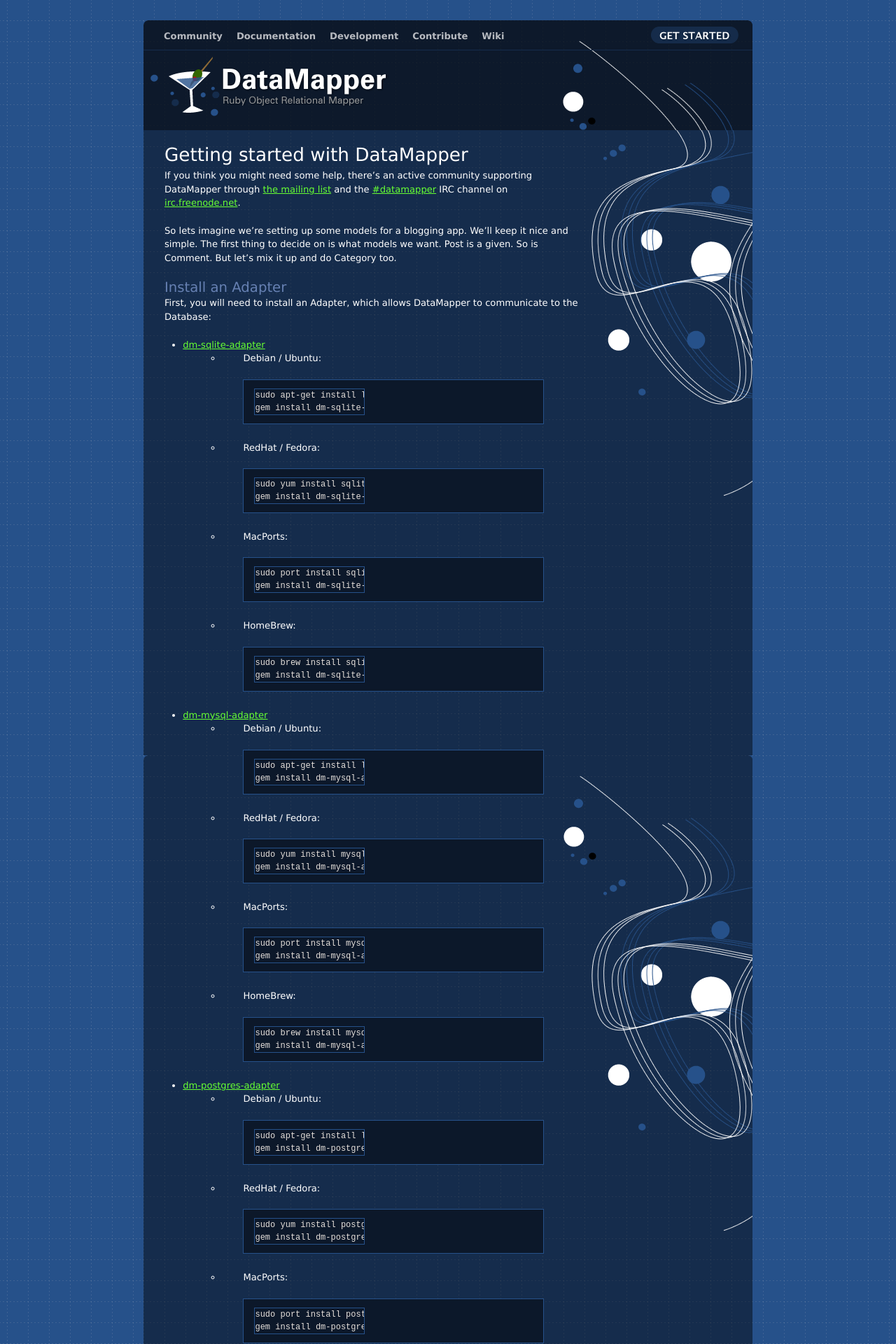
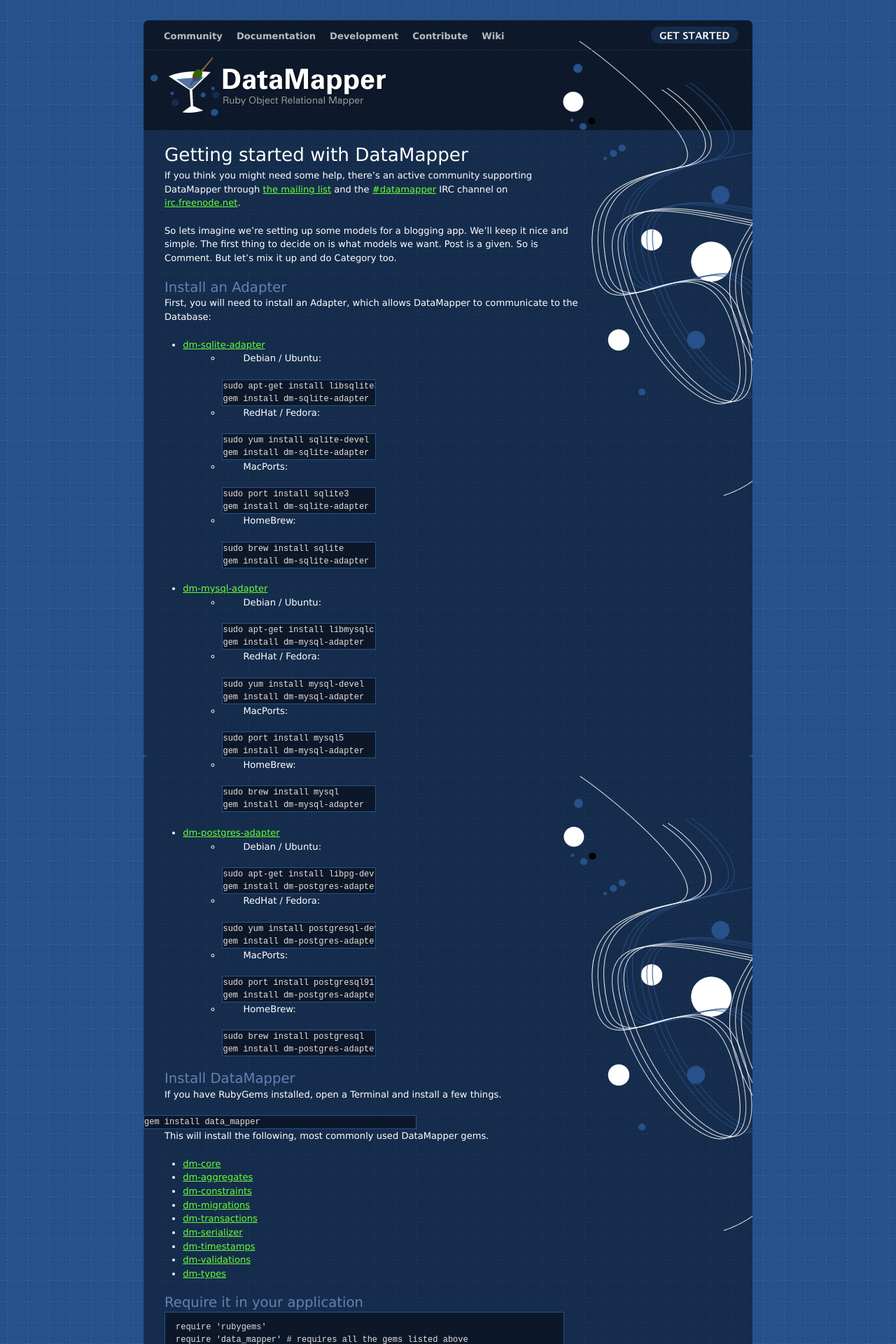
Before and after one commit to datamapper/datamapper.github.com, a Jekyll site: the page built from getting-started.md, in a window 1280 px wide. Shown: the top 1920 px of the page at 70% size. Built offline with Jekyll 4.4.1, drawn with Linux system fonts in a browser that asks for light colours; Markdown is read by kramdown in place of the engine named in the settings.

Commit message:
Apply the same CSS to unhighlighted code, as highlighted code.

```diff
--- a/css/site.css
+++ b/css/site.css
@@ -34,8 +34,6 @@ p#download a { background: center center no-repeat url(../images/download_button
 p.attribution { font-size: 0.8em; margin-top: -2em; }
 p.footnote { font-size: 0.8em; }
 
-.highlight { margin: 0 29px 0 30px; background: #0C182A; border: 1px solid #26518A; padding: 1em 15px; line-height: 1.5; margin-bottom: 2em; font-family: 'Courier New', 'Terminal', monospace; color: #E6E0DB; overflow: auto; font-size: 12px; }
-
 .puff { margin: 0 29px 0 30px; }
 
 ul { margin: 0 29px 0 30px; margin-bottom: 1.5em; line-height: 1.5; padding: 0 0 0 2em; }
@@ -48,6 +46,8 @@ a:link { color: #66FF33; }
 a:visited { color: #cccccc; }
 
 blockquote { margin: auto 1em; font-style: italic; }
+
+pre { margin: 0 29px 0 30px; background: #0C182A; border: 1px solid #26518A; padding: 1em 15px; line-height: 1.5; margin-bottom: 2em; font-family: 'Courier New', 'Terminal', monospace; color: #E6E0DB; overflow: auto; font-size: 12px; }
 
 #home #content { background-image: url(../images/home_bkg.gif); }
 #home .blurb { font-size: 1.2em; }
```
